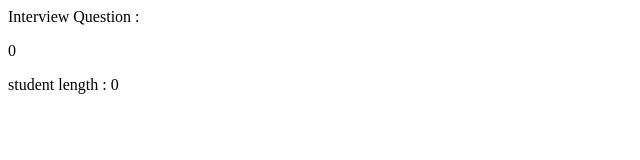
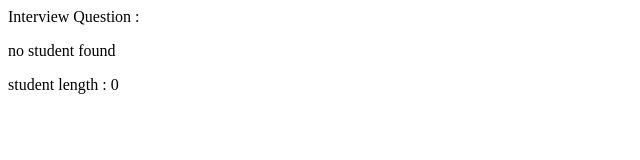
Before and after one commit to keshavnagar/first-react, a React (Vite) app: page / in a window 1280 px wide. Shown: the top 160 px of the page, without its empty margins (0-640 px from the left). Built offline with nearby package versions, Linux system fonts and the light colour scheme.

Commit message:
but jab || ka use karenge to no student found output milega

```diff
--- a/src/Practice.jsx
+++ b/src/Practice.jsx
@@ -3,7 +3,9 @@ const Practice = () => {
   return (
     <>
       <div>Interview Question : </div>
-      <p>{Students.length && "no student found"}</p>
+      {/* <p>{Students.length && "no student found"}</p> */}
+      <p>{Students.length || "no student found"}</p>
+      {/* but jab || ka use karenge to no student found output milega  */}
       {/* above line output is 0 , why its 0 , I give reason in source.md file :  */}
       {/* jab and operator lagayenge tab 0 output milega  */}
       <p>student length : {Students.length}</p>
```
